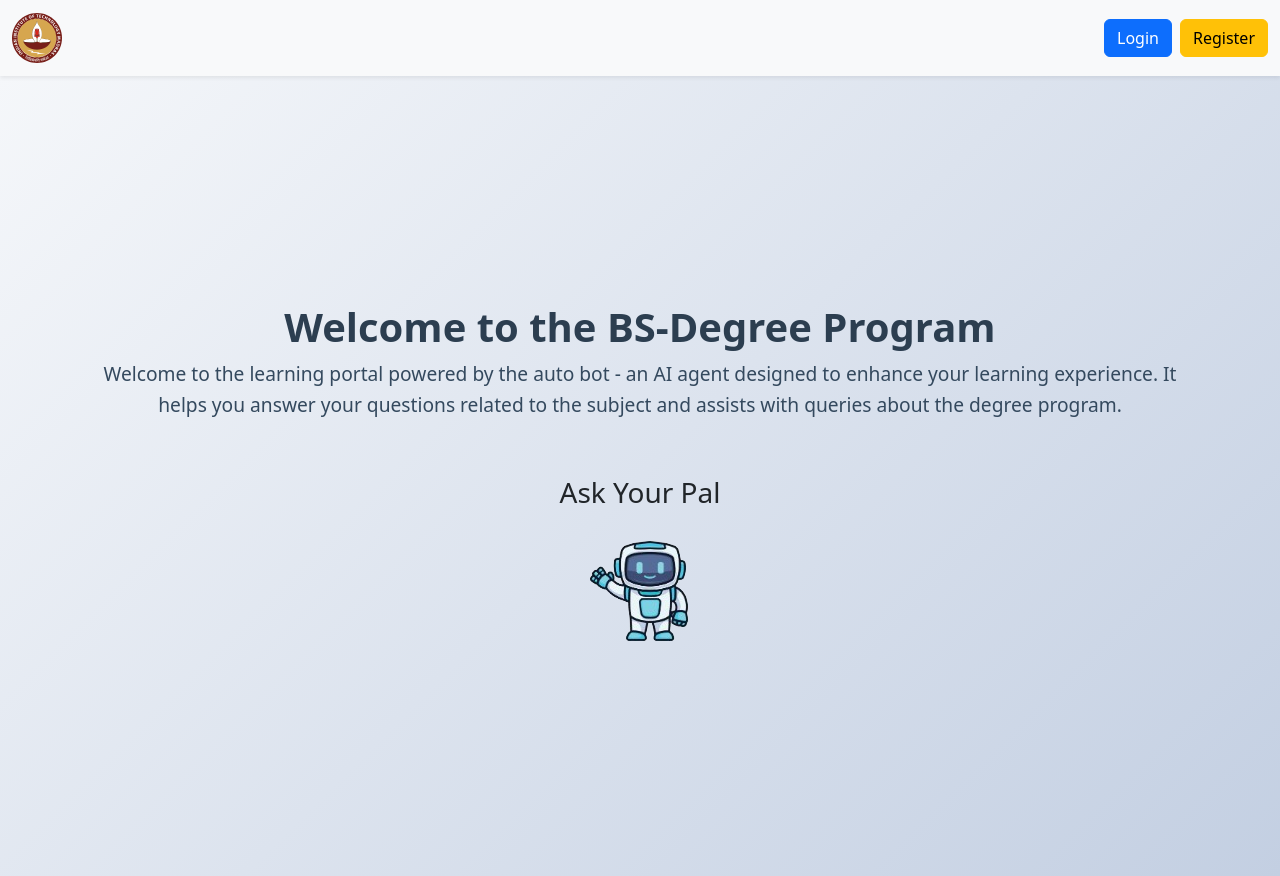
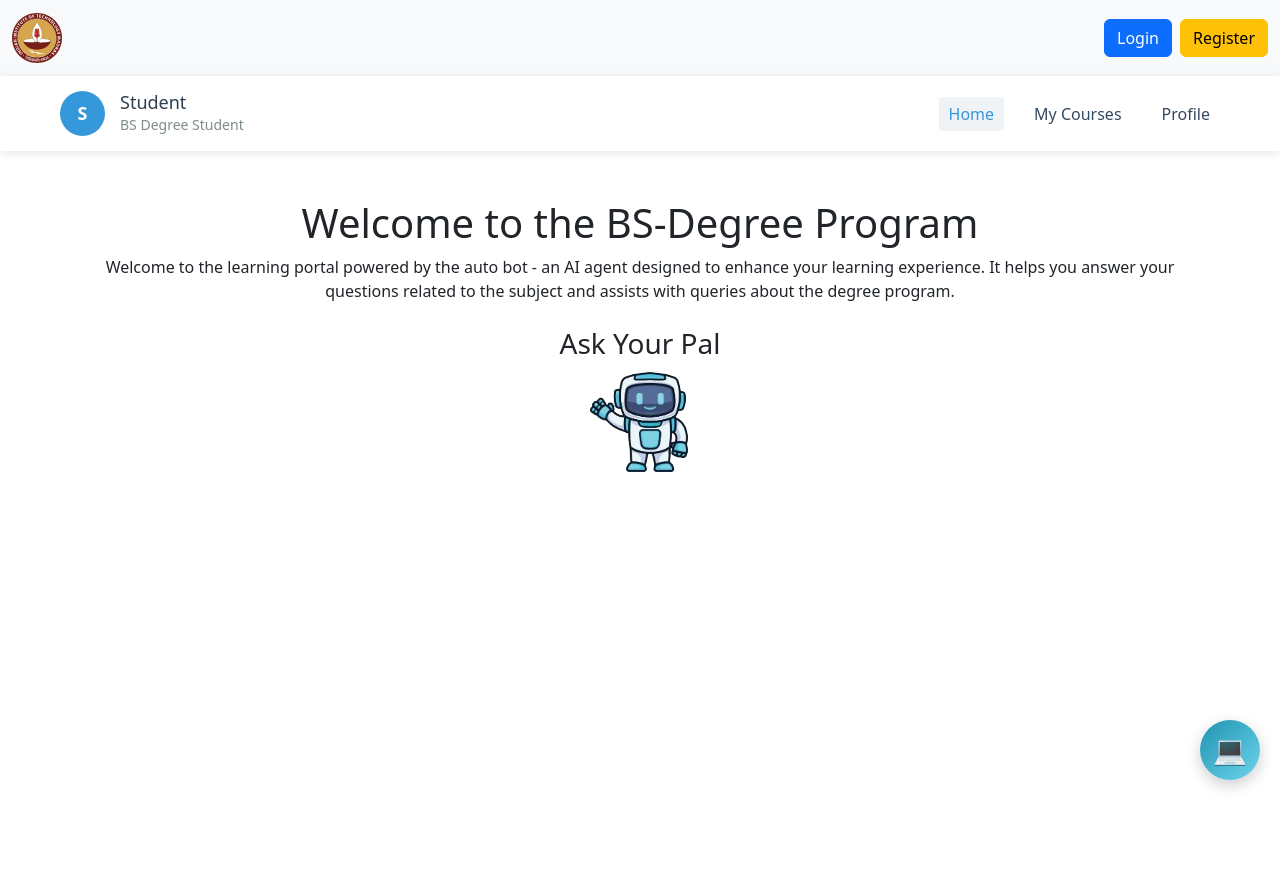
Before and after one commit to ParvPSingh/soft-engg-project-jan-2025-se-Jan-21, a Vue app in the folder frontend/: page /register in a window 1280 px wide. After the commit the page ends 800 px from the top, so only its background shows below. Built offline with nearby package versions, Linux system fonts and the light colour scheme.

Commit message:
Update HomeView.vue

```diff
--- a/frontend/src/views/HomeView.vue
+++ b/frontend/src/views/HomeView.vue
@@ -1,7 +1,29 @@
+<!-- filepath: d:\Desktop\soft-engg-project-jan-2025-se-Jan-21-main\soft-engg-project-jan-2025-se-Jan-21-main\frontend\src\views\HomeView.vue -->
 <template>
   <div class="homeView">
+    <!-- Student Profile Header Section -->
+    <div class="profile-header">
+      <div class="profile-container">
+        <!-- Left side with profile info -->
+        <div class="profile-left">
+          <div class="profile-avatar">{{ getInitials(userName) }}</div>
+          <div class="profile-info">
+            <h2>{{ userName }}</h2>
+            <p>BS Degree Student</p>
+          </div>
+        </div>
+
+        <!-- Right side with navigation links -->
+        <div class="nav-links">
+          <router-link to="/" class="nav-item active">Home</router-link>
+          <router-link to="/mycourses" class="nav-item">My Courses</router-link>
+          <router-link to="/aboutpage" class="nav-item">Profile</router-link>
+        </div>
+      </div>
+    </div>
+
     <!-- Welcome Section -->
-    <div class="container text-center mt-0">
+    <div class="container text-center mt-5">
       <h1 class="welcome-title animated-fade">Welcome to the BS-Degree Program</h1>
       <p class="welcome-text animated-fade">
         Welcome to the learning portal powered by the auto bot - an AI agent designed
@@ -15,77 +37,120 @@
       <h3 class="animated-fade">Ask Your Pal</h3>
       <img src="../assets/chatbot.png" alt="Chatbot" class="img-fluid chatbot-img animated-fade" />
     </div>
+
+    <!-- Add Student Chatbot -->
+    <ChatBot_Student />
   </div>
 </template>
 
 <script>
+import ChatBot_Student from '@/components/ChatBot_Student.vue';
+
 export default {
   name: "HomeView",
+  components: {
+    ChatBot_Student
+  },
+  data() {
+    return {
+      userName: 'Student'
+    }
+  },
+  mounted() {
+    // Get user data from localStorage if available
+    const userData = JSON.parse(localStorage.getItem('user'));
+    if (userData && userData.name) {
+      this.userName = userData.name;
+    }
+  },
+  methods: {
+    getInitials(name) {
+      if (!name) return 'S';
+      return name.split(' ').map(n => n[0]).join('').toUpperCase();
+    },
+    handleLogout() {
+      localStorage.removeItem('user');
+      this.$router.push('/login');
+    }
+  }
 };
 </script>
 
 <style scoped>
-/* HomeView Background */
-.homeView {
-  min-height: 100vh;
-  background: linear-gradient(135deg, #f5f7fa 0%, #c3cfe2 100%);
+.profile-header {
+  background-color: white;
+  padding: 15px 0;
+  box-shadow: 0 2px 10px rgba(0, 0, 0, 0.1);
+  position: sticky;
+  top: 0;
+  z-index: 100;
+}
+
+
+.profile-container {
+  display: flex;
+  align-items: center;
+  justify-content: space-between; /* This pushes content to left and right edges */
+  max-width: 1200px;
+  margin: 0 auto;
+  padding: 0 20px;
+}
+
+.profile-left {
+  display: flex;
+  align-items: center;
+}
+
+.profile-avatar {
+  width: 45px;
+  height: 45px;
+  background: #3498db;
+  border-radius: 50%;
+  display: flex;
+  align-items: center;
+  justify-content: center;
+  color: white;
+  font-weight: bold;
+  font-size: 18px;
+  margin-right: 15px;
+}
+
+.profile-info {
   display: flex;
   flex-direction: column;
-  justify-content: center; /* Center vertically */
 }
 
-/* Title & Welcome Text */
-.welcome-title {
+.profile-info h2 {
+  margin: 0;
+  font-size: 18px;
   color: #2c3e50;
-  font-size: 2.5rem;
-  font-weight: 600;
-  margin-top: 0px; /* Moves it down */
 }
 
-.welcome-text {
-  margin-top: 5px;
-  color: #34495e;
-  font-size: 1.2rem;
-  line-height: 1.6;
-  margin-bottom: 2rem;
+.profile-info p {
+  margin: 0;
+  font-size: 14px;
+  color: #7f8c8d;
 }
 
-/* Chatbot Image */
-.chatbot-img {
-  margin-top: 20px;
-  max-width: 200px;
-  height: auto;
+.nav-links {
+  display: flex;
+  gap: 20px;
+  align-items: center;
 }
 
-/* Fade-In Animation */
-.animated-fade {
-  opacity: 0;
-  animation: fadeIn 1s ease-in forwards;
+.nav-item {
+  color: #34495e;
+  text-decoration: none;
+  font-weight: 500;
+  padding: 5px 10px;
+  border-radius: 4px;
+  transition: all 0.2s;
 }
 
-@keyframes fadeIn {
-  from {
-    opacity: 0;
-    transform: translateY(20px);
-  }
-  to {
-    opacity: 1;
-    transform: translateY(0);
-  }
+.nav-item:hover, .nav-item.active {
+  background-color: #f0f3f6;
+  color: #3498db;
 }
 
-/* Responsive Styles */
-@media (max-width: 768px) {
-  .welcome-title {
-    font-size: 2rem;
-  }
-
-  .welcome-text {
-    font-size: 1rem;
-  }
-
-  .chatbot-img {
-    max-width: 150px;
-  }
-}
+/* Keep other existing styles */
 </style>
```
